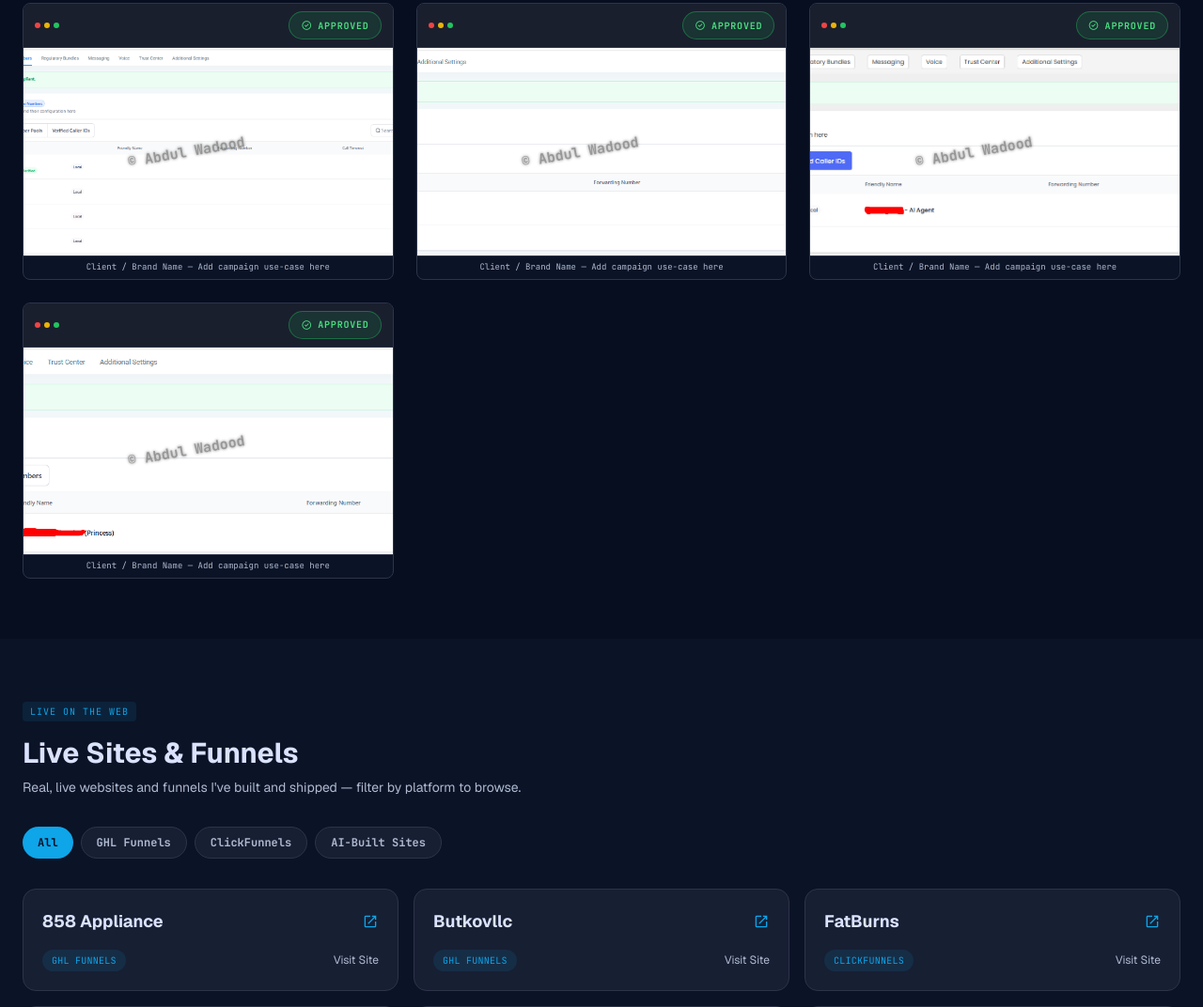
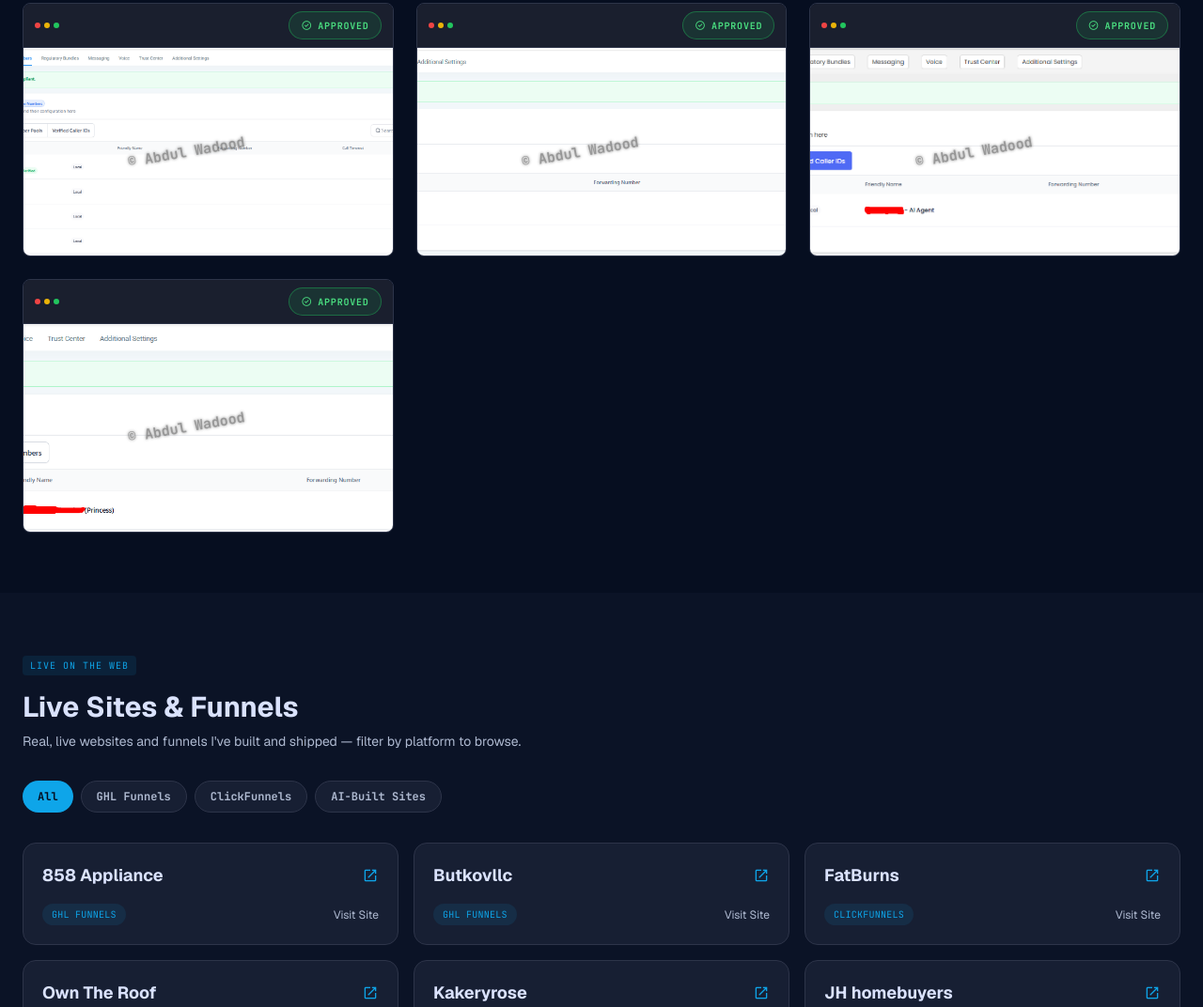
Before and after one commit to abdulwadood6286-del/My-Portfolio, a plain HTML site: page more-work.html in a window 1280 px wide. Shown: the part 1801-2873 px from the top of the page at 94% size. Drawn offline with nearby package versions, Linux system fonts and the light colour scheme.

Commit message:
Update A2P

```diff
--- a/more-work.html
+++ b/more-work.html
@@ -202,7 +202,7 @@
 <!-- IMAGE PLACEHOLDER: replace src below with your A2P approval screenshot -->
 <img src="A2P/A2P 1.png" alt="" class="absolute inset-0 w-full h-full object-cover" onerror="this.style.display='none'" /><span class="material-symbols-outlined text-4xl text-primary/20">verified_user</span>
                 </div>
-                <p class="gallery-frame-label border-t border-outline-variant">Client / Brand Name &mdash; Add campaign use-case here</p>
+
             </div>
             <div class="browser-frame">
                 <div class="browser-header"><span class="browser-dot bg-red-500"></span><span class="browser-dot bg-yellow-500"></span><span class="browser-dot bg-green-500"></span><div class="ml-auto"><span class="status-chip approved"><span class="material-symbols-outlined text-xs">check_circle</span>Approved</span></div></div>
@@ -210,7 +210,7 @@
 <!-- IMAGE PLACEHOLDER: replace src below with your A2P approval screenshot -->
 <img src="A2P/A2P 2.png" alt="" class="absolute inset-0 w-full h-full object-cover" onerror="this.style.display='none'" /><span class="material-symbols-outlined text-4xl text-primary/20">verified_user</span>
                 </div>
-                <p class="gallery-frame-label border-t border-outline-variant">Client / Brand Name &mdash; Add campaign use-case here</p>
+
             </div>
             <div class="browser-frame">
                 <div class="browser-header"><span class="browser-dot bg-red-500"></span><span class="browser-dot bg-yellow-500"></span><span class="browser-dot bg-green-500"></span><div class="ml-auto"><span class="status-chip approved"><span class="material-symbols-outlined text-xs">check_circle</span>Approved</span></div></div>
@@ -218,7 +218,7 @@
 <!-- IMAGE PLACEHOLDER: replace src below with your A2P approval screenshot -->
 <img src="A2P/A2P 3.png" alt="" class="absolute inset-0 w-full h-full object-cover" onerror="this.style.display='none'" /><span class="material-symbols-outlined text-4xl text-primary/20">verified_user</span>
                 </div>
-                <p class="gallery-frame-label border-t border-outline-variant">Client / Brand Name &mdash; Add campaign use-case here</p>
+
             </div>
             <div class="browser-frame">
                 <div class="browser-header"><span class="browser-dot bg-red-500"></span><span class="browser-dot bg-yellow-500"></span><span class="browser-dot bg-green-500"></span><div class="ml-auto"><span class="status-chip approved"><span class="material-symbols-outlined text-xs">check_circle</span>Approved</span></div></div>
@@ -226,7 +226,7 @@
 <!-- IMAGE PLACEHOLDER: replace src below with your A2P approval screenshot -->
 <img src="A2P/A2P 4.png" alt="" class="absolute inset-0 w-full h-full object-cover" onerror="this.style.display='none'" /><span class="material-symbols-outlined text-4xl text-primary/20">verified_user</span>
                 </div>
-                <p class="gallery-frame-label border-t border-outline-variant">Client / Brand Name &mdash; Add campaign use-case here</p>
+
             </div>
         </div>
 
```
